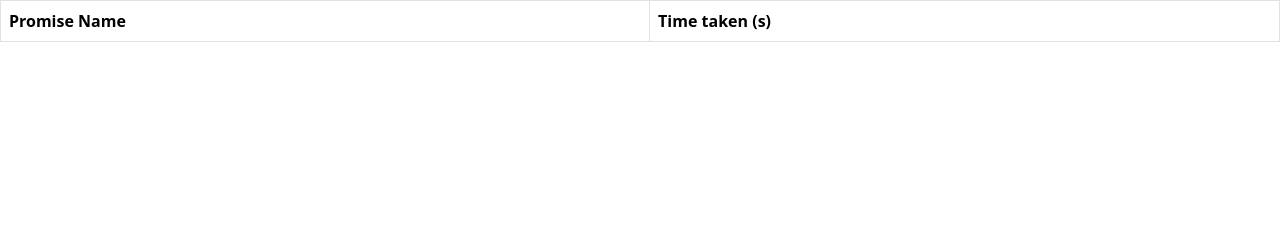
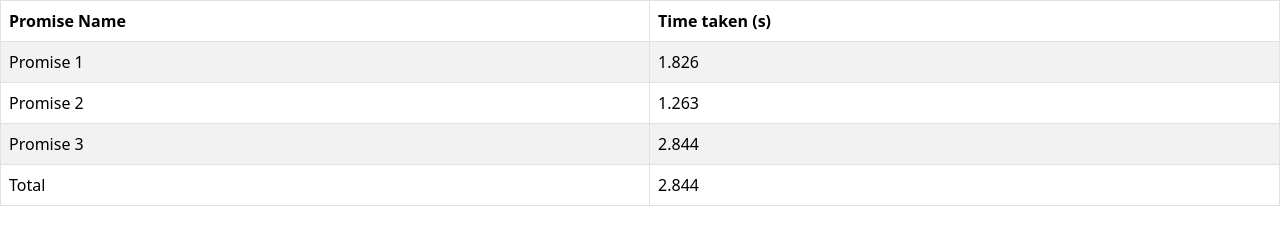
Before and after one commit to acciojob/wait-for-multiple-promises-Yogndr, a website: page main.html in a window 1280 px wide. Drawn offline with nearby package versions, Linux system fonts and the light colour scheme.

Commit message:
created a submission

```diff
--- a/main.html
+++ b/main.html
@@ -20,7 +20,11 @@
           <th>Time taken (s)</th>
         </tr>
       </thead>
-      <tbody id="output"></tbody>
+      <tbody id="output">
+		  <tr>
+                <td colspan="2" class="loading">Loading...</td>
+            </tr>
+	  </tbody>
     </table>
 
     <script type="text/javascript" src="./script.js"></script>
--- a/script.js
+++ b/script.js
@@ -1 +1,49 @@
 //your JS code here. If required.
+function createRandomPromise(promiseNumber) {
+            const delay = Math.random() * 2 + 1; // between 1 and 3 seconds
+            return new Promise(resolve => {
+                setTimeout(() => {
+                    resolve(delay); // resolves with delay in seconds
+                }, delay * 1000); // convert to milliseconds
+            });
+        }
+
+const promises = [
+            createRandomPromise(1),
+            createRandomPromise(2),
+            createRandomPromise(3)
+        ];
+
+ const startTime = performance.now();
+
+Promise.all(promises).then(times => {
+            const endTime = performance.now();
+            const totalTime = (endTime - startTime) / 1000; // Convert ms to seconds
+
+            const tbody = document.getElementById('output');
+            tbody.innerHTML = ''; // Clear the Loading... row
+
+
+	 times.forEach((time, index) => {
+                const row = document.createElement('tr');
+                const nameCell = document.createElement('td');
+                nameCell.textContent = `Promise ${index + 1}`;
+                const timeCell = document.createElement('td');
+                timeCell.textContent = time.toFixed(3);
+
+                row.appendChild(nameCell);
+                row.appendChild(timeCell);
+                tbody.appendChild(row);
+            });
+
+	const totalRow = document.createElement('tr');
+            const totalNameCell = document.createElement('td');
+            totalNameCell.textContent = 'Total';
+            const totalTimeCell = document.createElement('td');
+            // Total is the time the longest promise took, but we display total elapsed time
+            totalTimeCell.textContent = totalTime.toFixed(3);
+
+            totalRow.appendChild(totalNameCell);
+            totalRow.appendChild(totalTimeCell);
+            tbody.appendChild(totalRow);
+        });
```
